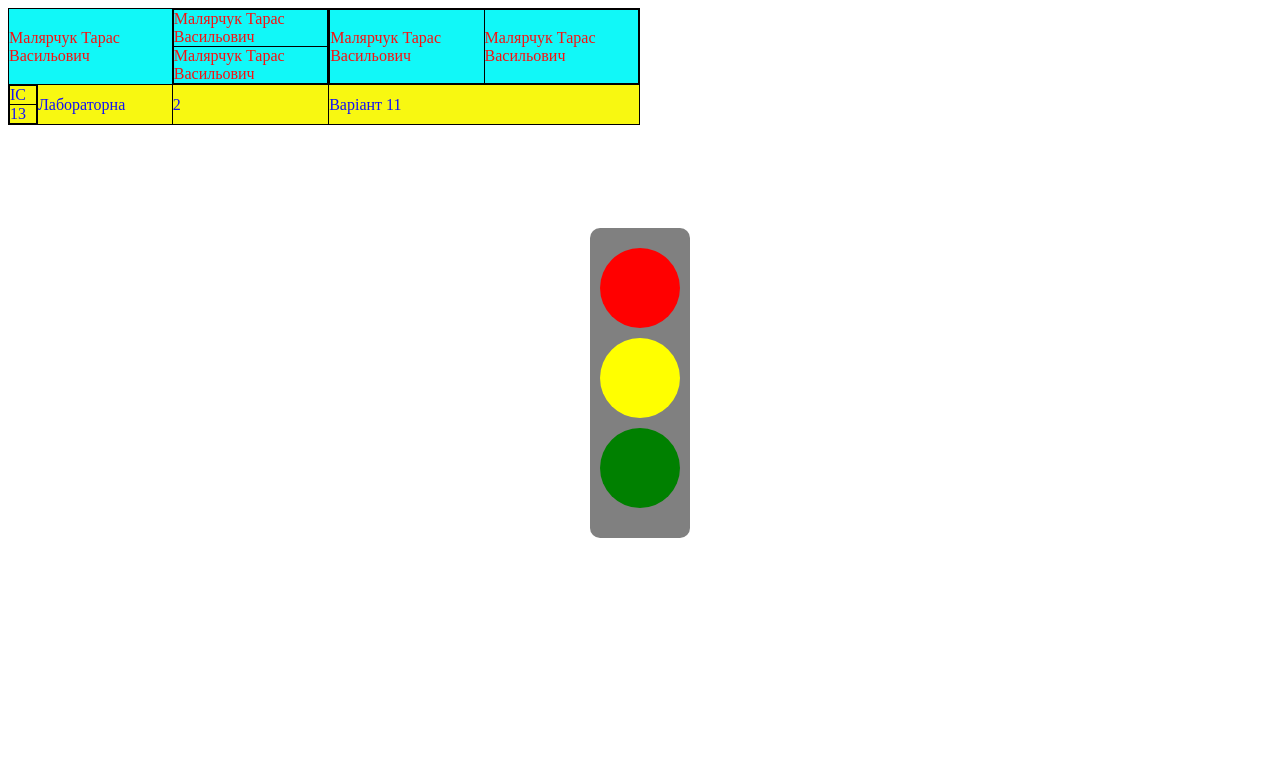
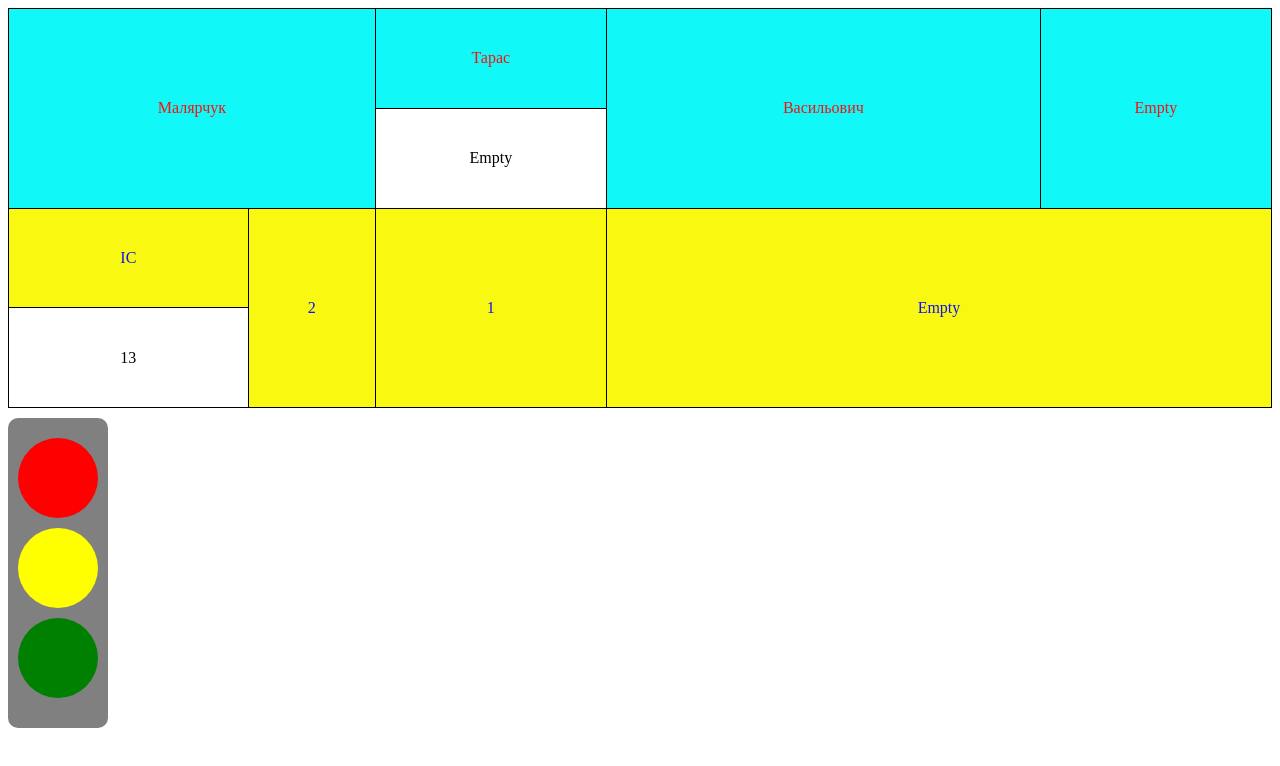
Before and after one commit to tarasmal/frontend-2, a plain HTML site: page index.html in a window 1280 px wide. Drawn offline with Linux system fonts and the light colour scheme.

Commit message:
table refactoring

```diff
--- a/index.html
+++ b/index.html
@@ -8,48 +8,28 @@
 <body>
 <div class="container">
     <div class="task-1">
-        <table border="1">
+            <table class="inner-table">
                 <tr class="row-1">
-                <td colspan="2">
-                    Малярчук Тарас Васильович
-                </td>
-                <td>
-                    <table class="inner-table">
-                        <tr>
-                            <td>Малярчук Тарас Васильович</td>
+                    <td rowspan="2" colspan="4">Малярчук</td>
+                    <td colspan="2">Тарас</td>
+                    <td rowspan="2">Васильович</td>
+                    <td rowspan="2">Empty</td>
                 </tr>
                 <tr>
-                            <td>Малярчук Тарас Васильович</td>
-                        </tr>
-                    </table>
-                </td>
-                <td>
-
-                    <table class="inner-table">
-                        <tr class="inner-tr">
-                            <td class="inner-td">Малярчук Тарас Васильович</td>
-                            <td class="inner-td">Малярчук Тарас Васильович</td>
-                        </tr>
-                    </table>
-                </td>
+                    <td colspan="2">Empty</td>
                 </tr>
                 <tr class="row-2">
-                <td>
-                    <table class="inner-table">
-                        <tr>
-                            <td>ІС</td>
+                    <td colspan="2">ІС</td>
+                    <td rowspan="2" colspan="2">2</td>
+
+                    <td rowspan="2" colspan="2">1</td>
+                    <td rowspan="2" colspan="2">Empty</td>
                 </tr>
                 <tr>
-                            <td>13</td>
+                    <td colspan="2">13</td>
                 </tr>
             </table>
 
-                </td>
-                <td colspan="1">Лабораторна</td>
-                <td colspan="1">2</td>
-                <td>Варіант 11</td>
-            </tr>
-        </table>
     </div>
     <div class="task-2">
         <div class="traffic-light">
--- a/styles.css
+++ b/styles.css
@@ -17,8 +17,9 @@ td {
 
 
 .inner-table {
-    height: 100%;
+    height: 400px;
     width: 100%;
+    text-align: center;
 }
 .row-1 {
     background-color: #11f8f8;
@@ -39,10 +40,7 @@ td {
 }
 
 
-.inner-td, .inner-tr {
-    padding: 0;
-    height: 100%;
-}
+
 .container {
     display: flex;
     flex-direction: column;
@@ -50,8 +48,8 @@ td {
     justify-content: space-between;
 }
 .task-2 {
+    margin-top: 40px;
     display: flex;
-    justify-content: center;
     align-items: center;
     height: 50%;
 
```
Lines whose indentation alone changed are shown as unchanged.
